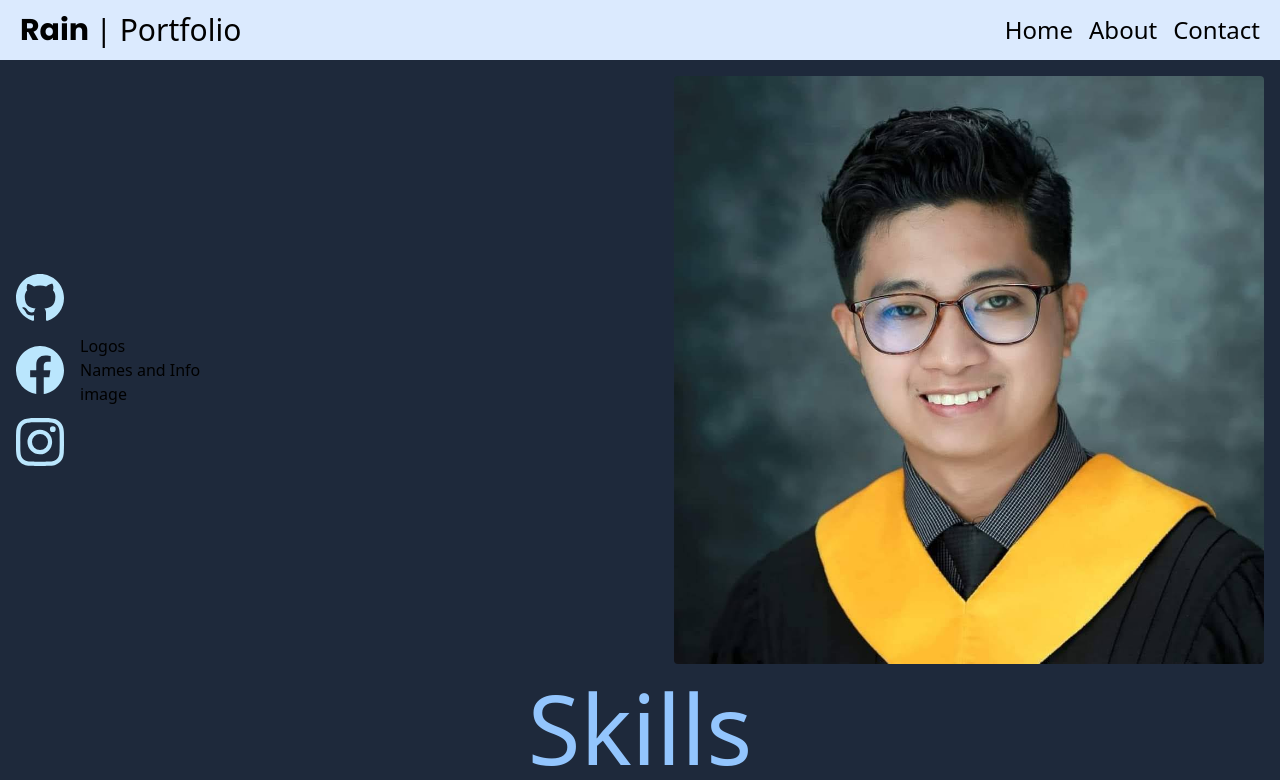
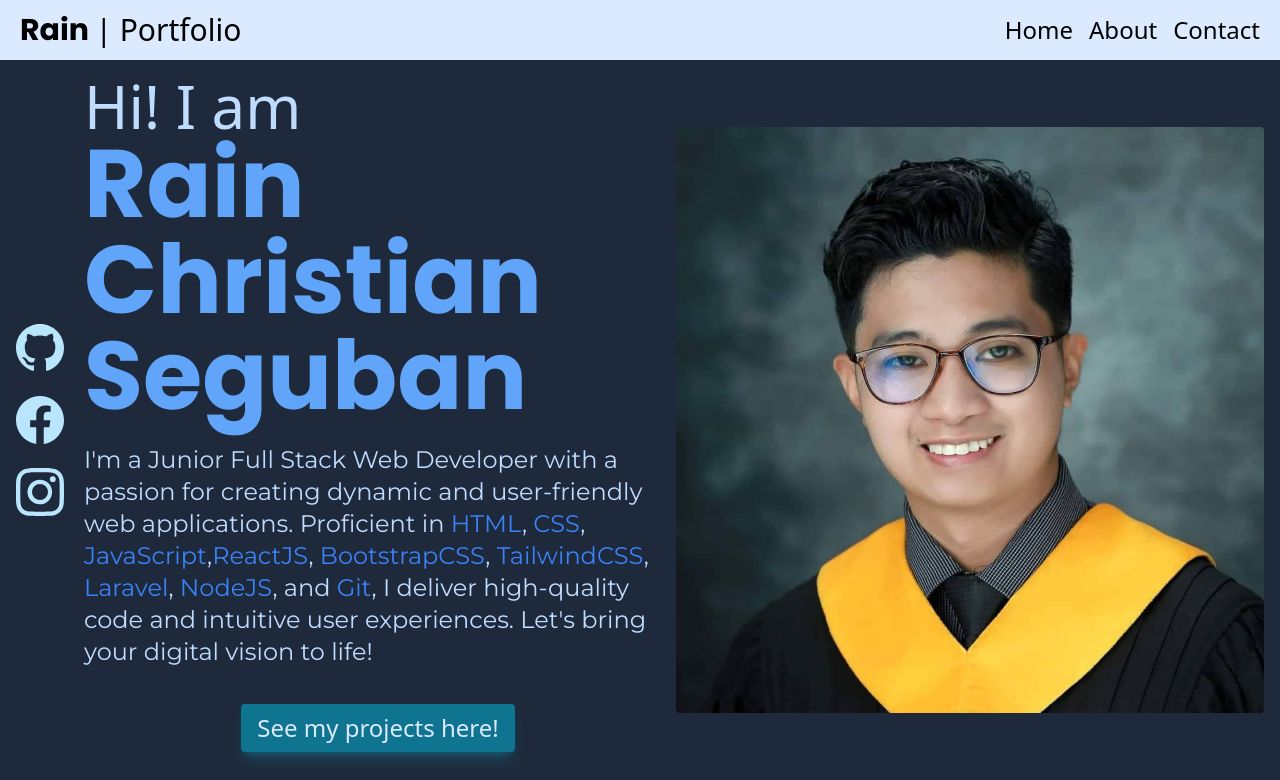
Before and after one commit to R8nDr0p/Rain_Portfolio, a React (Vite) app: page / in a window 1280 px wide. Shown: the top 780 px of the page. Built offline with nearby package versions, Linux system fonts and the light colour scheme.

Commit message:
fixed hero component mobile view with fonts size

```diff
--- a/src/components/Hero.jsx
+++ b/src/components/Hero.jsx
@@ -6,10 +6,10 @@ function Hero() {
     <>
       <section className="bg-slate-800">
         <div className="container mx-auto p-4">
-          <div className="row flex flex-wrap items-center justify-center sm:flex-nowrap sm:flex-row gap-1 ">
+          <div className="row flex flex-col-reverse flex-wrap items-center justify-center sm:flex-nowrap sm:flex-row gap-1 ">
             {/* Social Media */}
             <div className="col flex-1">
-              <div className="row flex  sm:flex-wrap gap-6 me-3 ">
+              <div className="row flex sm:flex-col gap-6 my-5 sm:me-4 ">
                 <BsGithub className="text-5xl text-sky-200" />
                 <BsFacebook className="text-5xl text-sky-200" />
                 <BsInstagram className="text-5xl text-sky-200" />
@@ -17,16 +17,16 @@ function Hero() {
             </div>
             {/* Name and Info */}
             <div className="col flex-1 basis-full">
-              {/* <div className="row">
-                <h1 className="text-6xl text-blue-200">
+              <div className="row">
+                <h1 className="text-4xl text-center sm:text-left sm:text-6xl text-blue-200">
                   Hi! I am
                   <br />
-                  <span className="font-[poppins] text-blue-400 text-8xl">
+                  <span className="text-5xl font-[poppins] font-bold text-blue-400 sm:text-8xl">
                     Rain Christian Seguban
                   </span>
-                  <br />a Full Stack Web Developer
+                  <br />
                 </h1>
-                <p className="text-2xl text-blue-200 mt-9">
+                <p className="font-[montserrat] text-2xl text-blue-200 mt-5 text-justify sm:text-left">
                   I'm a Junior Full Stack Web Developer with a passion for
                   creating dynamic and user-friendly web applications.
                   Proficient in <span className="text-blue-500">HTML</span>,{" "}
@@ -47,11 +47,6 @@ function Hero() {
                     See my projects here!
                   </a>
                 </div>
-              </div> */}
-              <div className="row">
-                <div className="col">Logos</div>
-                <div className="col">Names and Info</div>
-                <div className="col">image</div>
               </div>
             </div>
             {/* IMAGE */}
```
